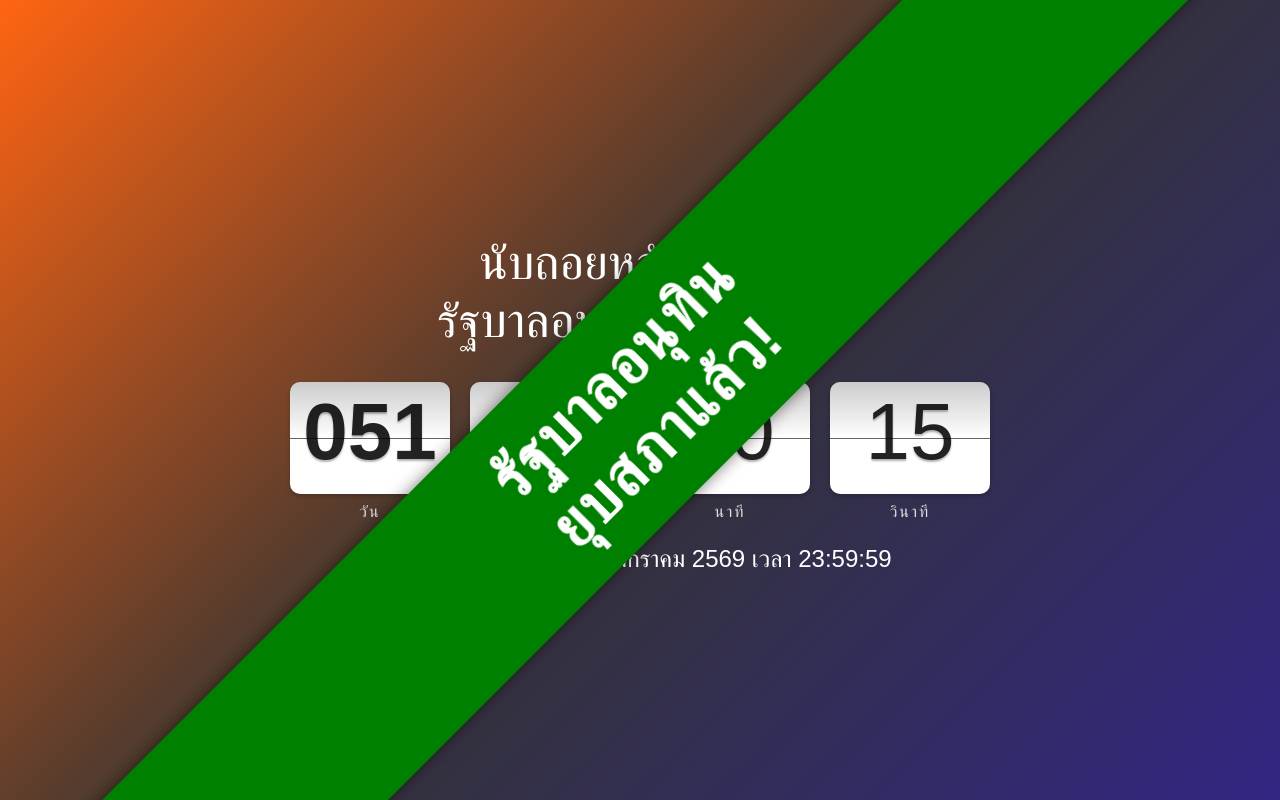
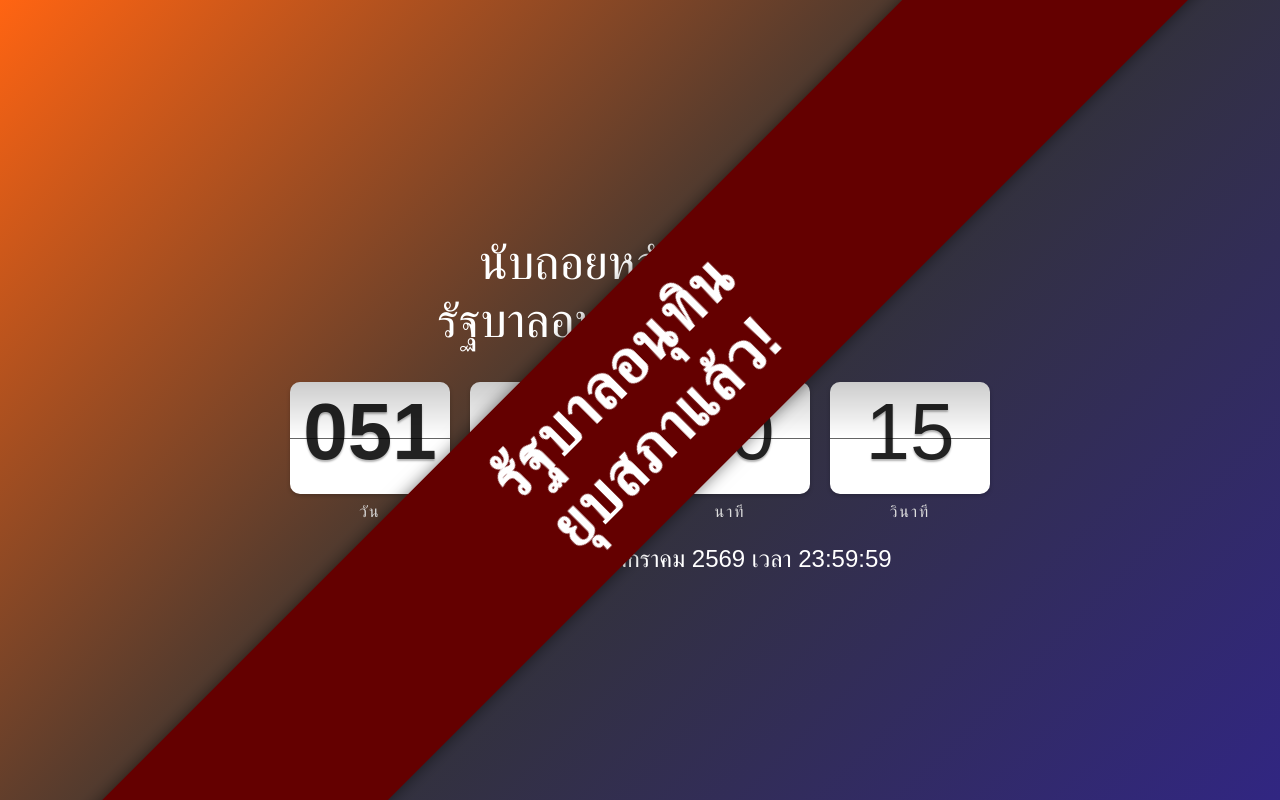
Before and after one commit to srakrn/anutin-dissolution, a plain HTML site: page index.html in a window 1280 px wide. Drawn offline with Linux system fonts and the light colour scheme.

Commit message:
Red banner

```diff
--- a/index.html
+++ b/index.html
@@ -122,7 +122,7 @@
         #diagonal-banner {
             position: fixed;
             width: 250%;
-            background-color: rgba(0, 128, 0, 1);
+            background-color: rgba(100, 0, 0, 1);
             color: white;
             text-align: center;
             font-size: 4rem;
```
